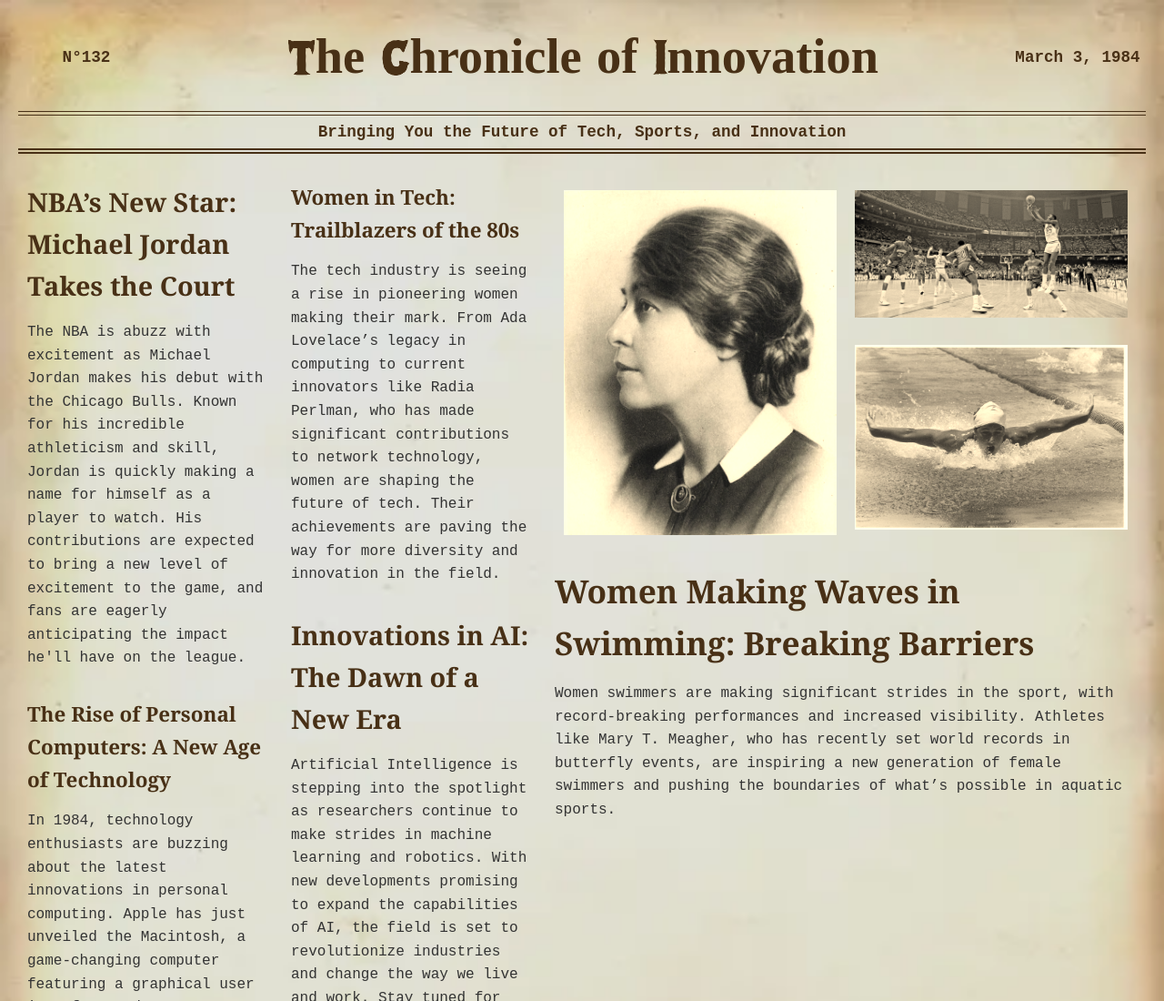
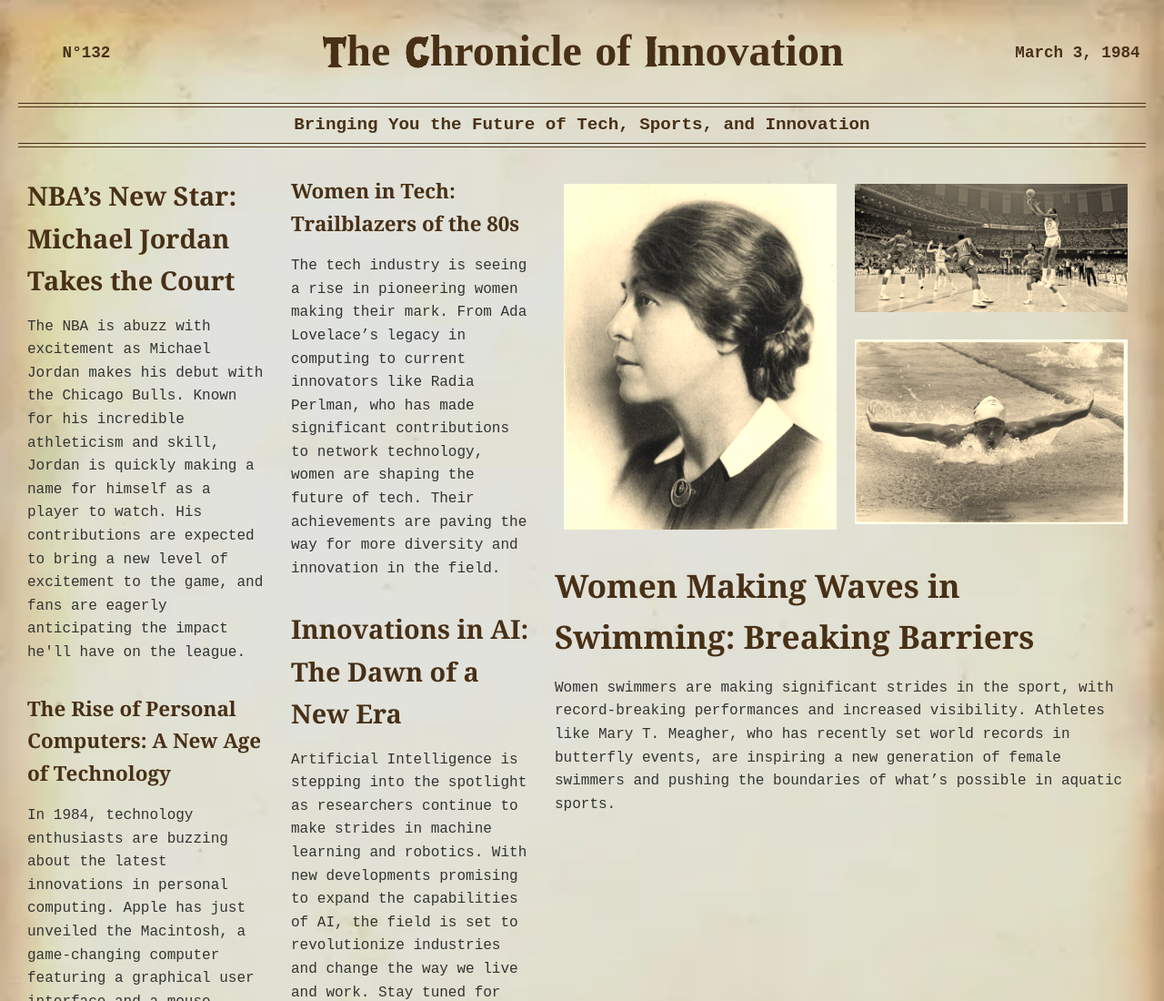
Before and after one commit to Riwa-Hammoud/The-Chronicle-of-Innovation, a plain HTML site: page newspaper/index.html in a window 1280 px wide. Shown: the top 1100 px of the page at 91% size. Drawn offline with Linux system fonts and the light colour scheme.

Commit message:
slight font size change

```diff
--- a/newspaper/style.css
+++ b/newspaper/style.css
@@ -34,12 +34,12 @@ body {
 .newspaper_title h1{
     font-family: 'OldMan';
     color: var(--dark);
-    font-size: 3.4rem;
+    font-size: 3rem;
     margin: 0;
 }
 
 .newspaper_title h2{
-    font-size: 1.1rem;
+    font-size: 1.2rem;
     color: var(--dark);
 }
 
```
